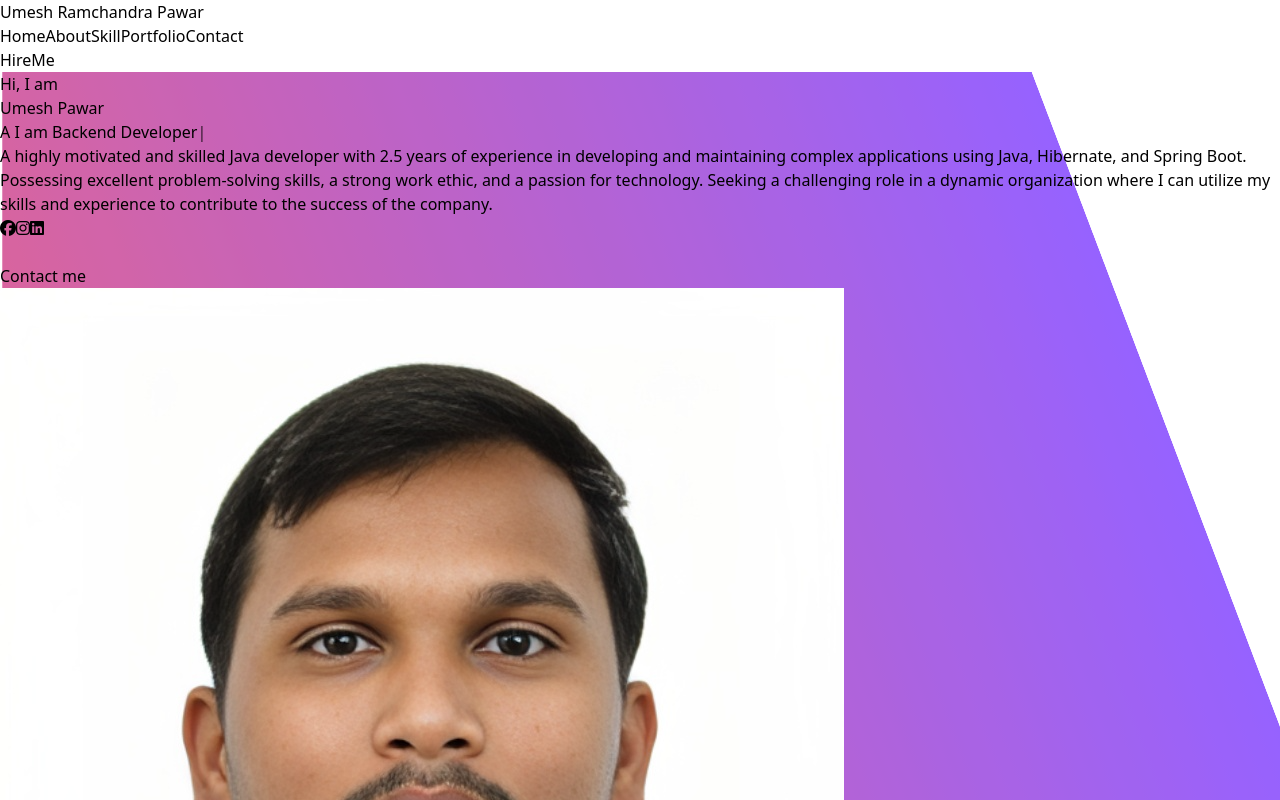
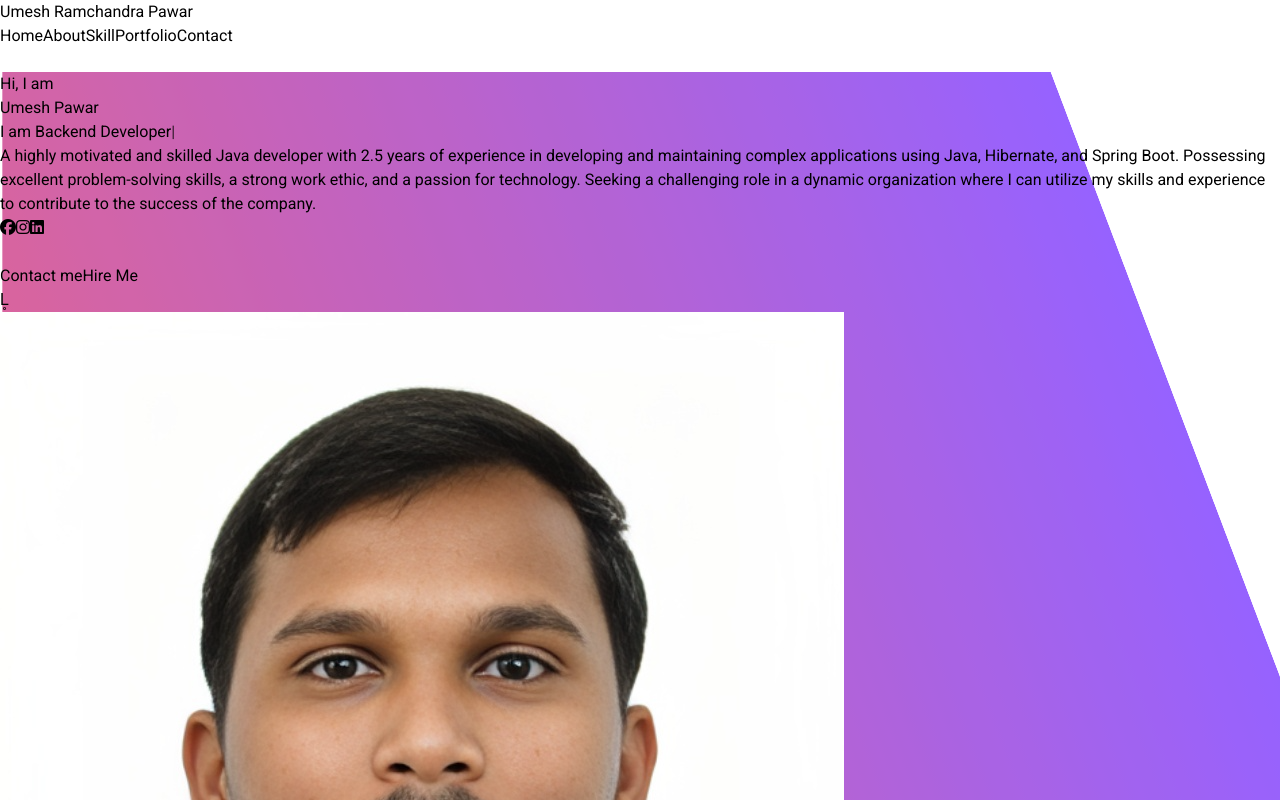
Before and after one commit to upawar7038/Umesh_Portfolio, a React (Vite) app: page / in a window 1280 px wide. Shown: the top 800 px of the page. Built offline with nearby package versions, Linux system fonts and the light colour scheme.

Commit message:
changes in hearder

```diff
--- a/src/App.jsx
+++ b/src/App.jsx
@@ -5,11 +5,13 @@ import Banner from './component/Banner';
 import AboutMe from './component/AboutMe';
 import Services from './component/Services';
 import Skill from './component/Skill';
+
 function App() {
   const [count, setCount] = useState(0)
 
   return (
     <>
+
      <Header/>
      <Banner/>
      <AboutMe/>
--- a/src/component/Banner.jsx
+++ b/src/component/Banner.jsx
@@ -1,10 +1,10 @@
-import bannerImage from "../assets/p2.png"
-import bannerBackground from "../assets/banner_wallpaper.svg"
+import bannerImage from "../assets/p2.png";
+import bannerBackground from "../assets/banner_wallpaper.svg";
 import Typed from "typed.js";
 import { useEffect, useRef } from "react";
 
 const Banner = () => {
-    const el= useRef(null)
+    const el = useRef(null);
 
     useEffect(() => {
         const typed = new Typed(el.current, {
@@ -15,58 +15,73 @@ const Banner = () => {
             backDelay: 50
         });
 
-        // Destropying
+        // Destroying Typed instance on component unmount
         return () => {
             typed.destroy();
         };
     }, []);
 
-
     return (
-        <div style={
-            {
-                backgroundImage: `url(${bannerBackground})`,
-                backgroundSize: "cover",
-            }
-        } className="main-container flex items-center">
-
-            <div className="ms-2 md:max-lg:flex justify-start text-white">
-                <div className="w-2/3 text-center sm:text-left">
-                    <h3 className="text-3xl font-semibold">Hi, I am</h3>
-                    <h1 className="mt-3 text-5xl font-bold">Umesh Pawar</h1>
-                    <h2 className="mt-3 text-3xl">A I am <span className=" font-bold underline" ref={el}></span></h2>
-                    <p className="mt-3 mr-10 text-start">
+        <div
+            style={{ backgroundImage: `url(${bannerBackground})`, backgroundSize: "cover" }}
+            className="main-container flex items-center"
+        >
+            <div className="md:flex justify-start text-white">
+                <div className="md:w-2/3 text-center md:text-left">
+                    <h3 className=" ms-4 text-3xl font-semibold">Hi, I am</h3>
+                    <h1 className=" ms-4 mt-3 text-5xl font-bold">Umesh Pawar</h1>
+                    <h2 className=" ms-4 mt-3 text-3xl">I am <span className="font-bold underline" ref={el}></span></h2>
+                    <p className=" ms-4 mt-3 mr-10 text-start">
                         A highly motivated and skilled Java developer with 2.5 years of experience in
                         developing and maintaining complex applications using Java, Hibernate, and Spring Boot.
                         Possessing excellent problem-solving skills, a strong work ethic, and a passion for technology.
                         Seeking a challenging role in a dynamic organization where I can utilize my skills and experience
                         to contribute to the success of the company.
-
                     </p>
-                    <div className="icons-container flex space-x-5 rounded-full">
-                        <a className=" hover:bg-orange-500 border px-3 py-4 w-16 h-16 cursor-pointer flex justify-center items-center bg-gray-800 rounded-full">
-                            <i class="fa-brands text-4xl fa-facebook"></i>
+                    <div className="ms-4 icons-container flex space-x-5 rounded-full mt-5">
+                        <a
+                            className="hover:bg-orange-500 border px-3 py-4 w-16 h-16 cursor-pointer flex justify-center items-center bg-gray-800 rounded-full"
+                            href="#"
+                        >
+                            <i className="fab fa-facebook text-4xl"></i>
                         </a>
-                        <a className=" hover:bg-orange-500 border px-3 py-4 w-16 h-16 cursor-pointer flex justify-center items-center bg-gray-800 rounded-full">
-
-                            <i class="fa-brands text-4xl fa-instagram"></i>
+                        <a
+                            className="hover:bg-orange-500 border px-3 py-4 w-16 h-16 cursor-pointer flex justify-center items-center bg-gray-800 rounded-full"
+                            href="#"
+                        >
+                            <i className="fab fa-instagram text-4xl"></i>
                         </a>
-                        <a className=" hover:bg-orange-500 border px-3 py-4 w-16 h-16 cursor-pointer flex justify-center items-center bg-gray-800 rounded-full">
-
-                            <i class="fa-brands text-4xl fa-linkedin"></i>
+                        <a
+                            className="hover:bg-orange-500 border px-3 py-4 w-16 h-16 cursor-pointer flex justify-center items-center bg-gray-800 rounded-full"
+                            href="#"
+                        >
+                            <i className="fab fa-linkedin text-4xl"></i>
                         </a>
                     </div>
-                    <br />
-                    <a className=" m-max-sm:flex px-2 py-2 bg-blue-700 rounded-full shadow-lg text-2xl font-semibold" href="/contact">Contact me</a>
-                </div>
-            </div>
-            <div className="ms-2 md:max-lg:flex justify-center">
-                <img className="rounded-full shadow-lg" src={bannerImage} />
-            </div>
+                    <br/>
+                    <div className="ms-4 flex-shrink-0">
+                        <a
+                            className="px-2 py-2 bg-blue-700 rounded-full shadow-lg text-2xl font-semibold mt-5 md:mt-0 md:mr-4"
+                            href="/contact"
+                        >
+                            Contact me
+                        </a>
+                        <a
+                            className="px-2 py-2 bg-blue-700 rounded-full shadow-lg text-2xl font-semibold mt-5 md:mt-0 md:ms-4"
+                            href="/contact"
+                        >
+                            Hire Me
+                        </a>
+                    </div>L̥
 
 
                 </div>
+            </div>
+            <div className="md:flex justify-center mt-5 md:mt-0">
+                <img className="rounded-full shadow-lg" src={bannerImage} alt="Umesh Pawar" />
+            </div>
+        </div>
     );
-}
+};
 
 export default Banner;
--- a/src/component/Header.jsx
+++ b/src/component/Header.jsx
@@ -3,23 +3,24 @@ import AboutMe from './AboutMe';
 import Skill from './Skill';
 import Services from './Services';
 
+import { Transition } from "@headlessui/react";
 const Header = () => {
     const [userName, setUserName] = useState("Umesh Ramchandra Pawar")
     const [menuLinks, setLinks] = useState(
         [
             {
                 title: "Home",
-                link: AboutMe,
+                link: "/Home",
                 id: 1
             },
             {
                 title: "About",
-                link: Skill,
+                link: "/About",
                 id: 2
             },
             {
                 title: "Skill",
-                link: Services,
+                link: "/Skill",
                 id: 3
             },
             {
@@ -42,12 +43,19 @@ const Header = () => {
             id: 1
         }
     )
+
+ const [isOpen, setIsOpen] = useState(false);
   return (
-        <div className="h-20 border main flex justify-between items-center sm:text-left bg-gray-300">
-            <div className='flex justify-items-start space-x-3 space-y-5'>
+    <div>
+      <nav className="bg-gray-300">
+        <div className="max-w-7xl mx-auto px-4 sm:px-6 lg:px-8">
+          <div className="flex items-center justify-between h-16">
+            <div className="flex items-center">
+              <div className="flex justify-items-start">
               <h1 className="text-ellipsis max-w-md mx-auto 2xl: font-bold">{userName}</h1>
               </div>
-            <div className="space-x-3 mt-3 text-ellipsis text-1xl font-bold  mx-auto">
+              <div className="hidden md:block">
+                <div className="ml-10 flex items-baseline space-x-4">
                 {menuLinks.map(
                     (link) => (
                         <a key={link.id }href={link.link} className="hover:text-orange-600">
@@ -55,18 +63,84 @@ const Header = () => {
                     )
                 )}
                 </div>
-            <div className='max-w-md mx-auto'>
-                {
+              </div>
+            </div>
+            <div className="-mr-2 flex md:hidden">
+              <button
+                onClick={() => setIsOpen(!isOpen)}
+                type="button"
+                className="bg-gray-900 inline-flex items-center justify-center p-2 rounded-md text-gray-400 hover:text-white hover:bg-gray-800 focus:outline-none focus:ring-2 focus:ring-offset-2 focus:ring-offset-gray-800 focus:ring-white"
+                aria-controls="mobile-menu"
+                aria-expanded="false"
+              >
+                <span className="sr-only">Open main menu</span>
+                {!isOpen ? (
+                  <svg
+                    className="block h-6 w-6"
+                    xmlns="http://www.w3.org/2000/svg"
+                    fill="none"
+                    viewBox="0 0 24 24"
+                    stroke="currentColor"
+                    aria-hidden="true"
+                  >
+                    <path
+                      strokeLinecap="round"
+                      strokeLinejoin="round"
+                      strokeWidth="2"
+                      d="M4 6h16M4 12h16M4 18h16"
+                    />
+                  </svg>
+                ) : (
+                  <svg
+                    className="block h-6 w-6"
+                    xmlns="http://www.w3.org/2000/svg"
+                    fill="none"
+                    viewBox="0 0 24 24"
+                    stroke="currentColor"
+                    aria-hidden="true"
+                  >
+                    <path
+                      strokeLinecap="round"
+                      strokeLinejoin="round"
+                      strokeWidth="2"
+                      d="M6 18L18 6M6 6l12 12"
+                    />
+                  </svg>
+                )}
+              </button>
+            </div>
+          </div>
+        </div>
 
-                }
-                <a  key={hireButton.id} href={hireButton.link} className="px-4 py-3 bg-orange-400 rounded-full text-ellipsis 1xl: font-bold">
-                    {hireButton.title}
-                </a>
+        <Transition
+          show={isOpen}
+          enter="transition ease-out duration-100 transform"
+          enterFrom="opacity-0 scale-95"
+          enterTo="opacity-100 scale-100"
+          leave="transition ease-in duration-75 transform"
+          leaveFrom="opacity-100 scale-100"
+          leaveTo="opacity-0 scale-95"
+        >
+          {(ref) => (
+            <div className="md:hidden" id="mobile-menu">
+              <div ref={ref} className="px-2 pt-2 pb-3 space-y-1 sm:px-3">
+
+                {menuLinks.map(
+                    (link) => (
+                        <a key={link.id }href={link.link} className="text-black block px-3 py-2 rounded-md text-base font-medium hover:text-orange-600">
+                            {link.title}</a>
+                    )
+                )}
 
               </div>
+            </div>
+          )}
+        </Transition>
+      </nav>
 
      </div>
   );
+
 };
 
 export default Header;
--- a/src/index.css
+++ b/src/index.css
@@ -1,3 +1,7 @@
+@import url('https://fonts.googleapis.com/css2?family=Roboto:ital,wght@0,100;0,300;0,400;0,500;0,700;0,900;1,100;1,300;1,400;1,500;1,700;1,900&display=swap');
 @tailwind base;
 @tailwind components;
 @tailwind utilities;
+body{
+    font-family: "Roboto", sans-serif;
+};
```
Lines whose indentation alone changed are shown as unchanged.
